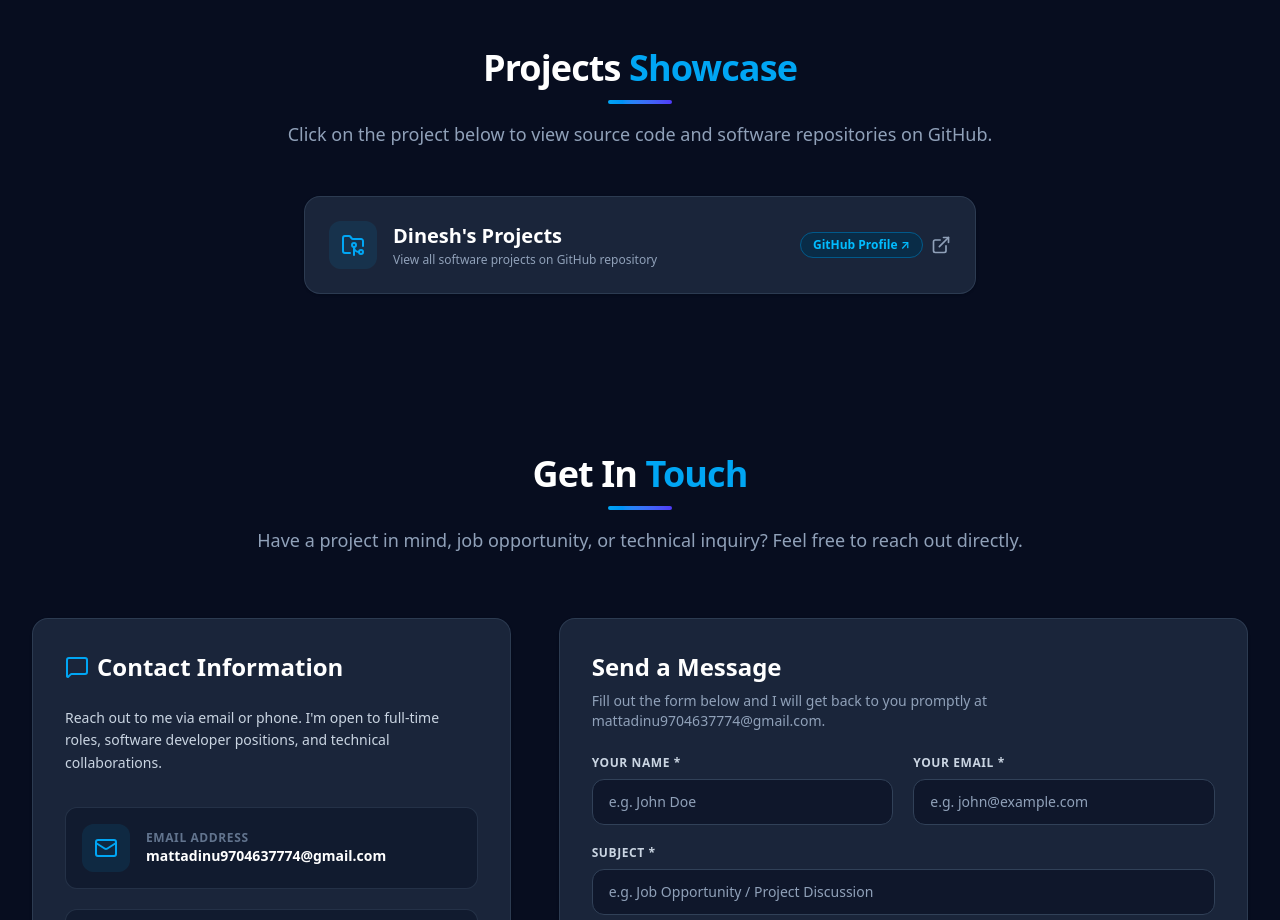
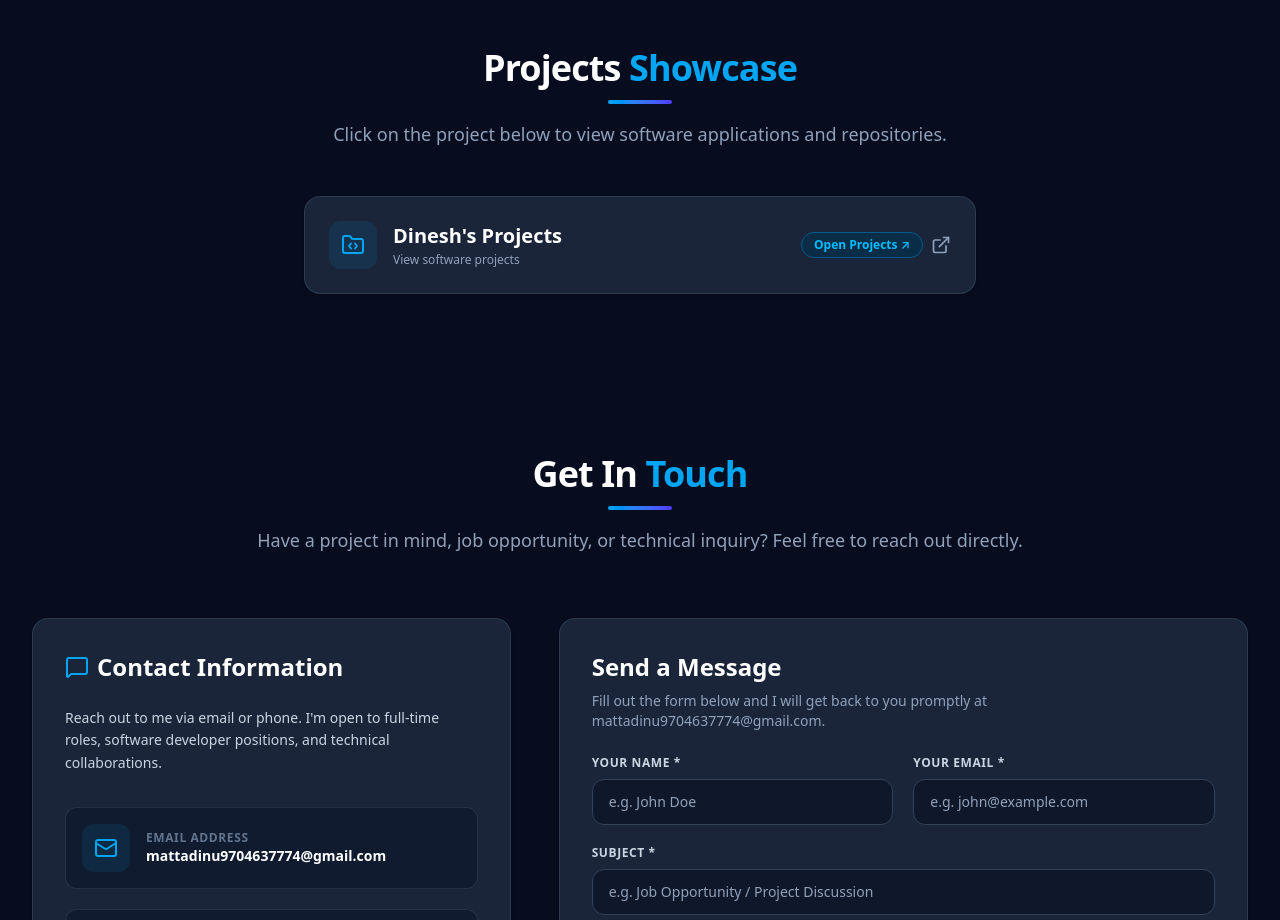
Before and after one commit to dinu18s/my-portfolio, a React (Vite) app: page / in a window 1280 px wide. Shown: the part 3500-4420 px from the top of the page. Built offline with nearby package versions, Linux system fonts and the light colour scheme.

Commit message:
Remove GitHub text and branding from Projects section

```diff
--- a/src/components/Projects.jsx
+++ b/src/components/Projects.jsx
@@ -1,5 +1,5 @@
 import React from 'react';
-import { ExternalLink, FolderGit2 } from 'lucide-react';
+import { ExternalLink, FolderCode } from 'lucide-react';
 import { projectsData } from '../data/portfolioData';
 
 export default function Projects() {
@@ -14,7 +14,7 @@ export default function Projects() {
           </h2>
           <div className="w-16 h-1 bg-gradient-to-r from-sky-500 to-indigo-600 mx-auto mt-3 rounded-full" />
           <p className="mt-4 text-slate-600 dark:text-slate-400 text-lg">
-            Click on the project below to view source code and software repositories on GitHub.
+            Click on the project below to view software applications and repositories.
           </p>
         </div>
 
@@ -30,21 +30,21 @@ export default function Projects() {
             >
               <div className="flex items-center gap-4">
                 <div className="w-12 h-12 rounded-xl bg-sky-500/10 text-sky-500 flex items-center justify-center shrink-0 group-hover:scale-110 group-hover:bg-sky-500 group-hover:text-white transition-all">
-                  <FolderGit2 className="w-6 h-6" />
+                  <FolderCode className="w-6 h-6" />
                 </div>
                 <div>
                   <h3 className="text-lg sm:text-xl font-bold text-slate-900 dark:text-white group-hover:text-sky-500 dark:group-hover:text-sky-400 transition-colors">
                     {project.name}
                   </h3>
                   <p className="text-xs text-slate-500 dark:text-slate-400 mt-0.5">
-                    View all software projects on GitHub repository
+                    View software projects
                   </p>
                 </div>
               </div>
 
               <div className="flex items-center gap-2 text-slate-400 group-hover:text-sky-500 transition-colors shrink-0">
                 <span className="hidden sm:inline text-xs font-semibold text-sky-600 dark:text-sky-400 bg-sky-50 dark:bg-sky-950/80 px-3 py-1 rounded-full border border-sky-200 dark:border-sky-800">
-                  GitHub Profile ↗
+                  Open Projects ↗
                 </span>
                 <ExternalLink className="w-5 h-5" />
               </div>
```
